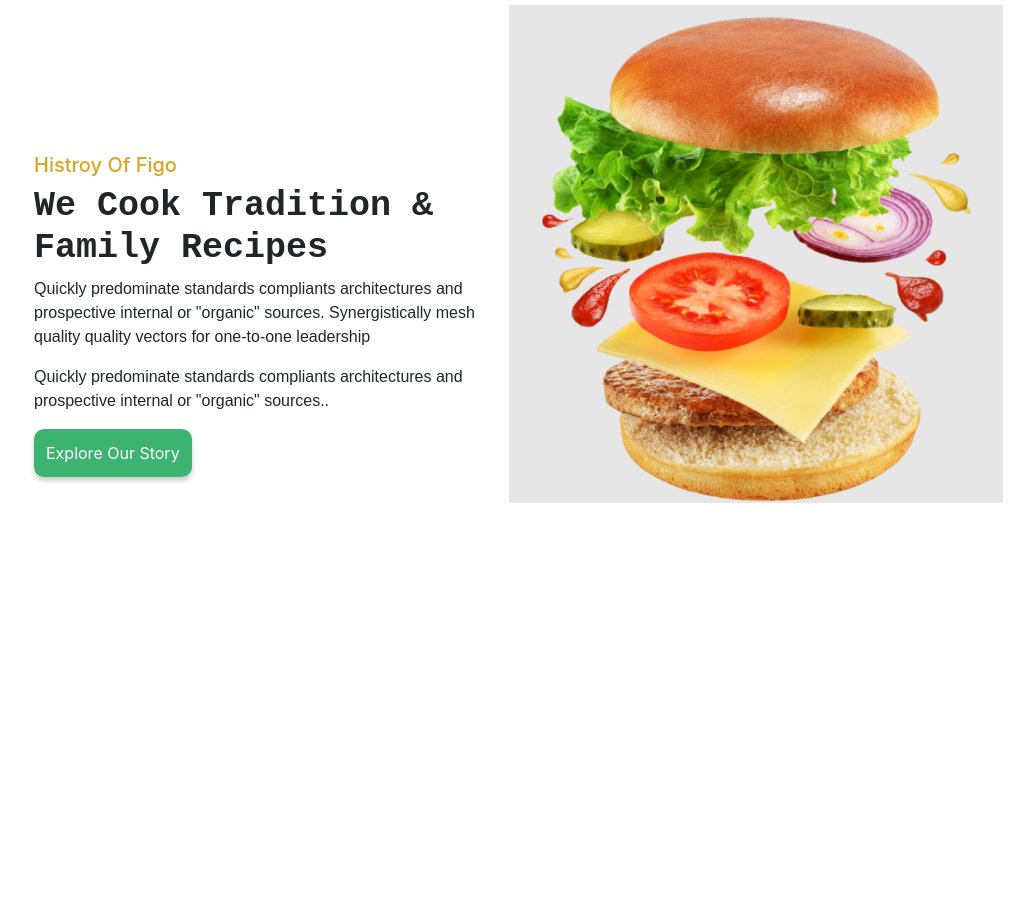
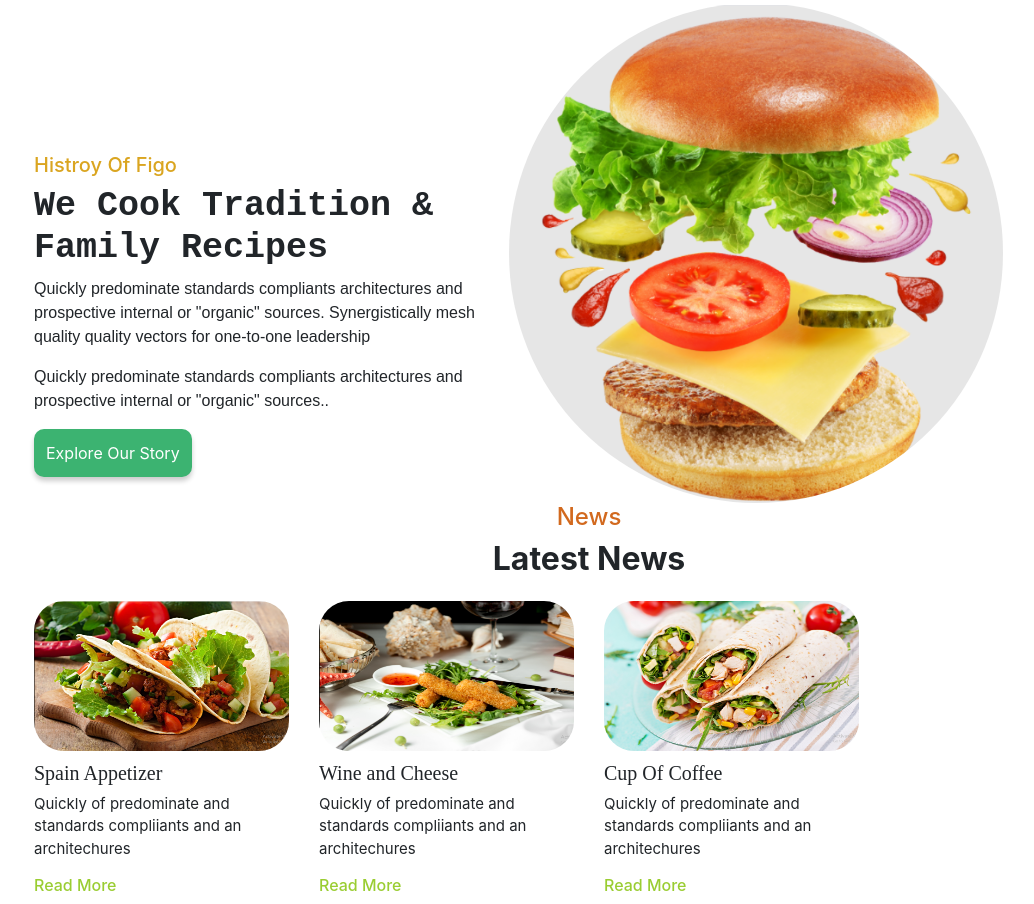
Before and after one commit to abdurrehman2001/figo-css-last-assignment, a plain HTML site: page Index.html in a window 1280 px wide. Shown: the part 1979-2883 px from the top of the page, without its empty margins (51-1085 px from the left). Before the commit the page ends 2482 px from the top, so only its background shows below. Drawn offline with Linux system fonts and the light colour scheme.

Commit message:
News Box Completed

```diff
--- a/Index.html
+++ b/Index.html
@@ -167,6 +167,41 @@
             </div>
         </div>
         <!-- Third Cover End -->
+
+        <!-- Heading Box Start -->
+        <div class="heading-box">
+            <h4>News</h4>
+            <h2>Latest News</h2>
+        </div>
+        <!-- heading Box End -->
+
+        <!-- News Box Start -->
+        <div class="three-box">
+            <div class="row">
+                <div class="col-lg-3 news-card">
+                    <img src="image/open roll.png" alt="">
+                    <h5>Spain Appetizer</h5>
+                    <p>Quickly of predominate and standards
+                        compliiants and an architechures</p>
+                    <h6>Read More</h6>
+                </div>
+                <div class="col-lg-3 news-card">
+                    <img src="image/crispy-roll (2).png" alt="">
+                    <h5>Wine and Cheese</h5>
+                    <p>Quickly of predominate and standards
+                        compliiants and an architechures</p>
+                    <h6>Read More</h6>
+                </div>
+                <div class="col-lg-3 news-card">
+                    <img src="image/half roll.png" alt="">
+                    <h5>Cup Of Coffee</h5>
+                    <p>Quickly of predominate and standards
+                        compliiants and an architechures</p>
+                    <h6>Read More</h6>
+                </div>
+            </div>
+        </div>
+        <!-- News Box End -->
     </div>
 </body>
 
--- a/Style.css
+++ b/Style.css
@@ -129,4 +129,25 @@
 .burger > img{
     height: 500px;
     margin-top: 50px;
+    border-radius: 100%;
 }
+/* .news-card{
+    box-shadow: 0 4px 5px 0 rgba(0,0,0,1);
+    margin-left: 50px;
+} */
+.news-card > h6{
+    color: yellowgreen;
+}
+.news-card > h5{
+    font-family: 'cursive';
+    margin-top: 10px;
+}
+.news-card > p{
+    font-size: 15px;
+}
+.news-card > img{
+    width: 100%;
+    height: 150px;
+    margin-top: 15px;
+    border-radius: 30px;
+}
```
Also changed, not shown: image/crispy-roll (2).png (added), image/half roll.png (added), image/open roll.png (added).
